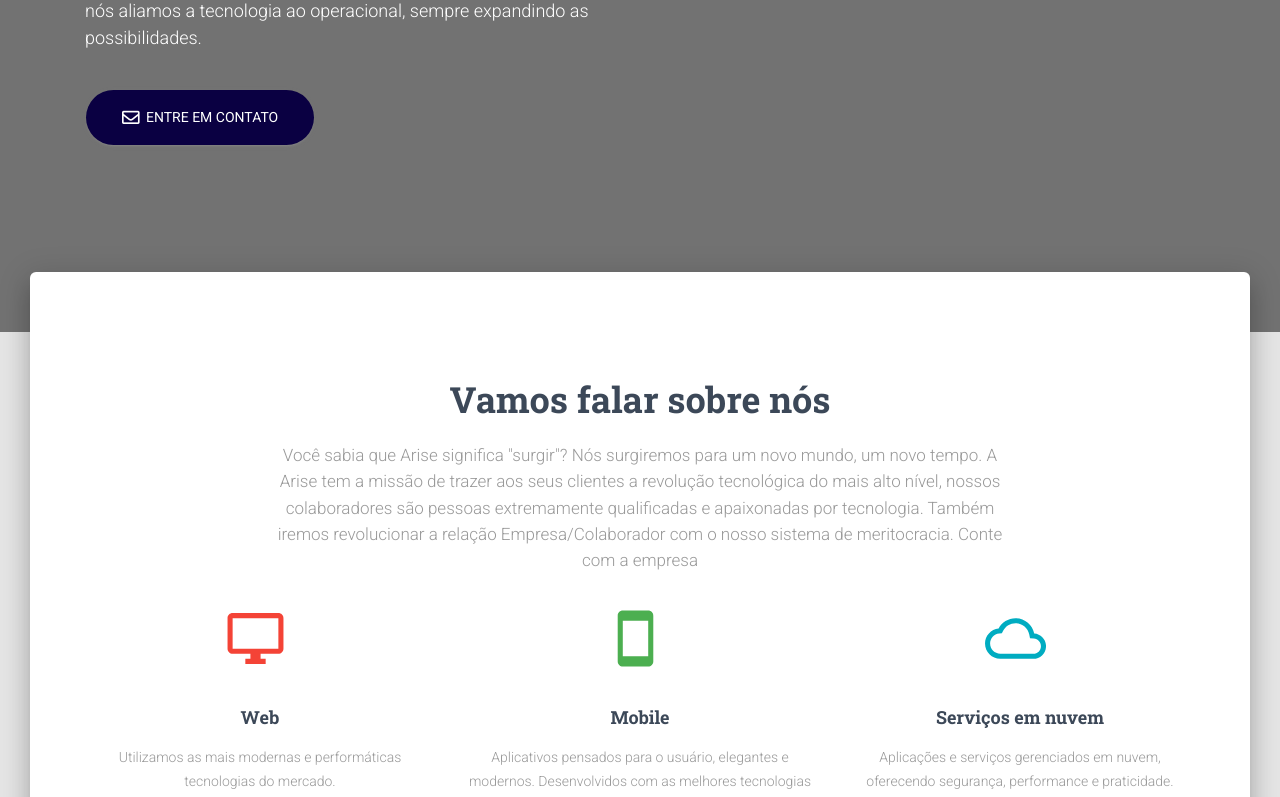
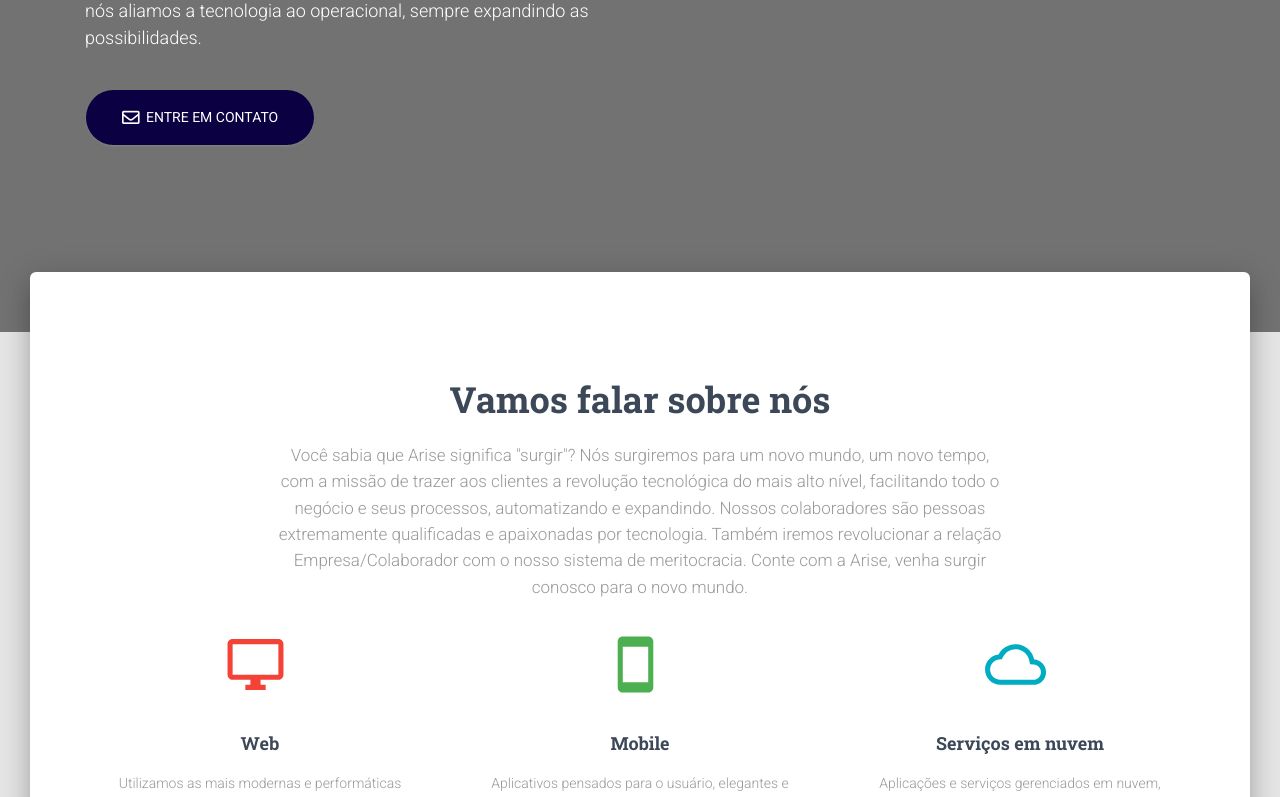
Before and after one commit to sergiocnlla/Arise, a Next.js app: page / in a window 1280 px wide. Shown: the part 388-1185 px from the top of the page. Built offline with nearby package versions, Linux system fonts and the light colour scheme.

Commit message:
Sobre nos

```diff
--- a/pages-sections/LandingPage-Sections/ProductSection.js
+++ b/pages-sections/LandingPage-Sections/ProductSection.js
@@ -26,8 +26,8 @@
         <GridItem xs={12} sm={12} md={8}>
           <h2 className={classes.title}>Vamos falar sobre nós</h2>
           <h5 className={classes.description}>
-            Você sabia que Arise significa "surgir"? Nós surgiremos para um novo mundo, um novo tempo. A Arise tem a missão de trazer aos seus clientes a revolução tecnológica do mais alto nível, nossos colaboradores são pessoas extremamente qualificadas e apaixonadas por tecnologia. Também iremos revolucionar a relação Empresa/Colaborador com o nosso sistema de meritocracia.
-            Conte com a empresa
+            Você sabia que Arise significa "surgir"? Nós surgiremos para um novo mundo, um novo tempo, com a missão de trazer aos clientes a revolução tecnológica do mais alto nível, facilitando todo o negócio e seus processos, automatizando e expandindo. Nossos colaboradores são pessoas extremamente qualificadas e apaixonadas por tecnologia. Também iremos revolucionar a relação Empresa/Colaborador com o nosso sistema de meritocracia.
+            Conte com a Arise, venha surgir conosco para o novo mundo.
           </h5>
         </GridItem>
       </GridContainer>
```
